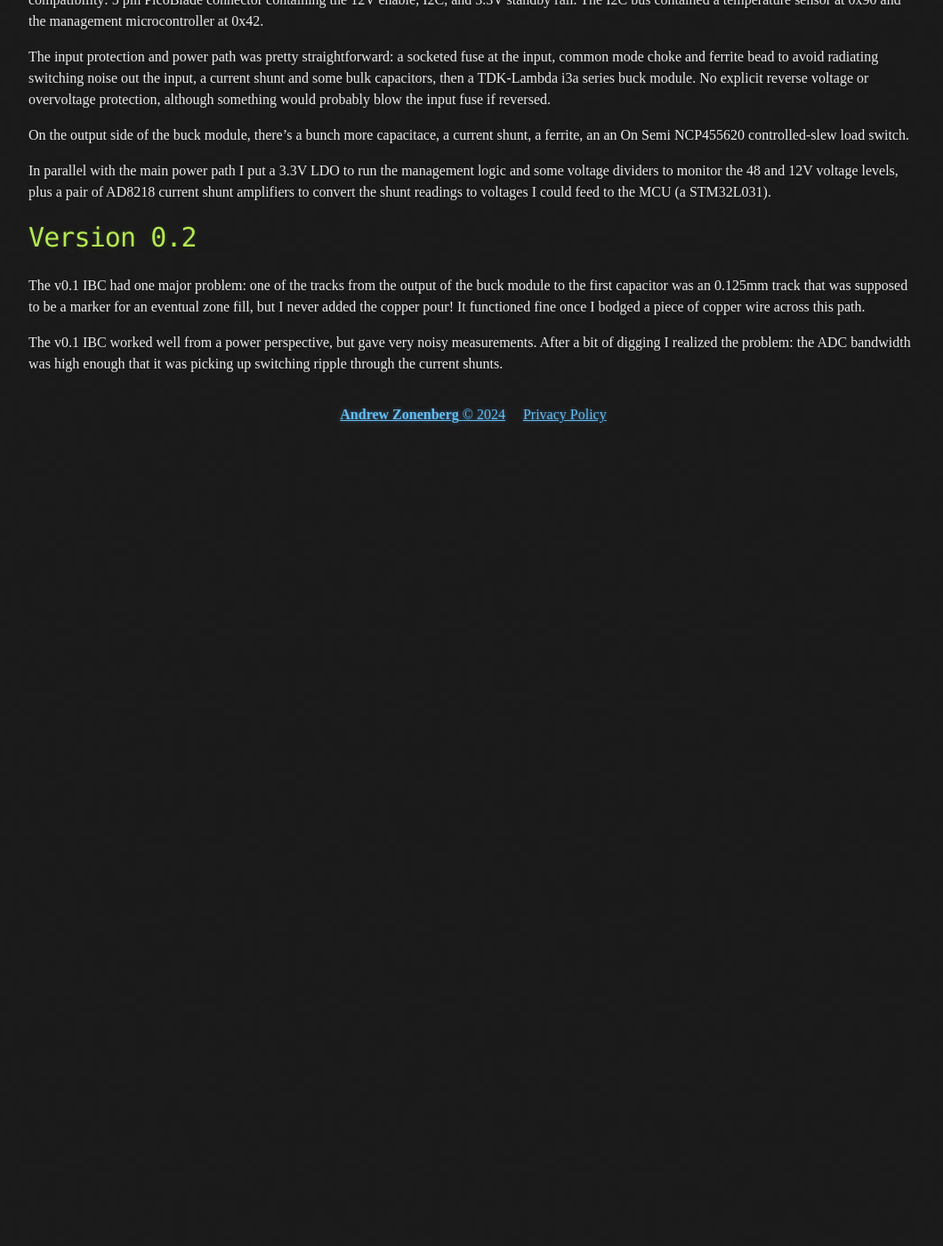
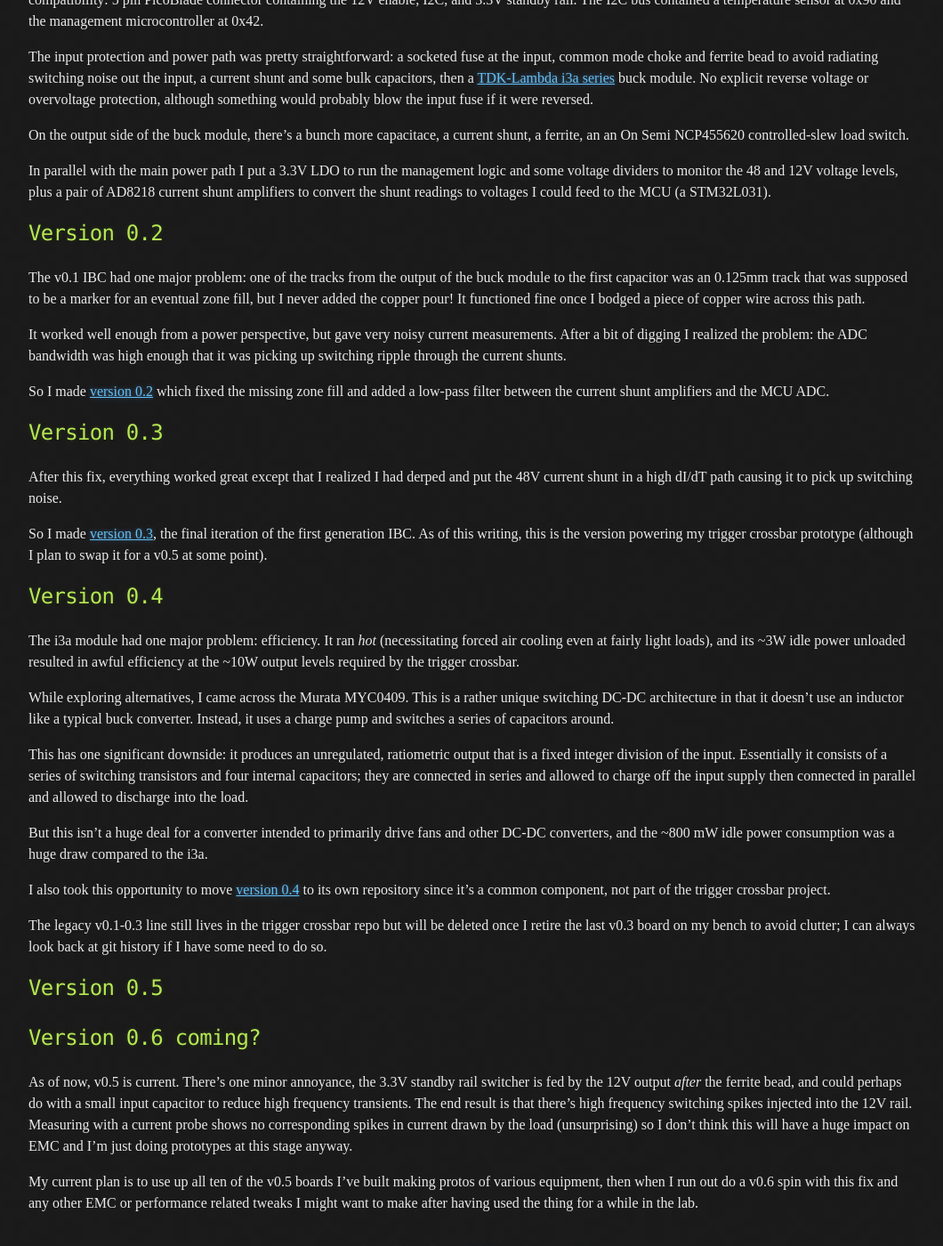
Before and after one commit to azonenberg/serdes-website, a Jekyll site: the page built from serdes/_posts/2024-09-11-Intermediate-bus-converter.md, in a window 1280 px wide and 1400 px high, scrolled down 1251 px. Shown: the whole window at 89% size, without its empty margins (108-1168 px from the left). Built offline with Jekyll 4.4.1, drawn with Linux system fonts in a browser that asks for light colours; before the commit the page ends 1742 px from its top, so only the background shows below that.

Commit message:
Updates to IC post

```diff
--- a/serdes/_posts/2024-09-11-Intermediate-bus-converter.md
+++ b/serdes/_posts/2024-09-11-Intermediate-bus-converter.md
@@ -55,8 +55,8 @@ This design set the general stage for all of the subsequent designs, and all fut
 
 The input protection and power path was pretty straightforward: a socketed fuse at the input, common mode choke and
 ferrite bead to avoid radiating switching noise out the input, a current shunt and some bulk capacitors, then a
-TDK-Lambda i3a series buck module. No explicit reverse voltage or overvoltage protection, although something would
-probably blow the input fuse if reversed.
+[TDK-Lambda i3a series](url fixme) buck module. No explicit reverse voltage or overvoltage protection, although
+something would probably blow the input fuse if it were reversed.
 
 On the output side of the buck module, there's a bunch more capacitace, a current shunt, a ferrite, an an On Semi
 NCP455620 controlled-slew load switch.
@@ -65,11 +65,63 @@ In parallel with the main power path I put a 3.3V LDO to run the management logi
 the 48 and 12V voltage levels, plus a pair of AD8218 current shunt amplifiers to convert the shunt readings to voltages
 I could feed to the MCU (a STM32L031).
 
-# Version 0.2
+## Version 0.2
 
 The v0.1 IBC had one major problem: one of the tracks from the output of the buck module to the first capacitor was an
 0.125mm track that was supposed to be a marker for an eventual zone fill, but I never added the copper pour! It
 functioned fine once I bodged a piece of copper wire across this path.
 
-The v0.1 IBC worked well from a power perspective, but gave very noisy measurements. After a bit of digging I realized
-the problem: the ADC bandwidth was high enough that it was picking up switching ripple through the current shunts.
+It worked well enough from a power perspective, but gave very noisy current measurements. After a bit of digging I
+realized the problem: the ADC bandwidth was high enough that it was picking up switching ripple through the current
+shunts.
+
+So I made [version 0.2](https://github.com/azonenberg/triggercrossbar/commit/86d453562fa778c61102268df635efaaf52559ad)
+which fixed the missing zone fill and added a low-pass filter between the current shunt amplifiers and the MCU ADC.
+
+## Version 0.3
+
+After this fix, everything worked great except that I realized I had derped and put the 48V current shunt in a high
+dI/dT path causing it to pick up switching noise.
+
+So I made [version 0.3](https://github.com/azonenberg/triggercrossbar/commit/5c2349a092faf42c51e111837561bafba4da2d51),
+the final iteration of the first generation IBC. As of this writing, this is the version powering my trigger crossbar
+prototype (although I plan to swap it for a v0.5 at some point).
+
+## Version 0.4
+
+The i3a module had one major problem: efficiency. It ran *hot* (necessitating forced air cooling even at fairly light
+loads), and its ~3W idle power unloaded resulted in awful efficiency at the ~10W output levels required by the trigger
+crossbar.
+
+While exploring alternatives, I came across the Murata MYC0409. This is a rather unique switching DC-DC architecture in
+that it doesn't use an inductor like a typical buck converter. Instead, it uses a charge pump and switches a series of
+capacitors around.
+
+This has one significant downside: it produces an unregulated, ratiometric output that is a fixed integer division of
+the input. Essentially it consists of a series of switching transistors and four internal capacitors; they are
+connected in series and allowed to charge off the input supply then connected in parallel and allowed to discharge into
+the load.
+
+But this isn't a huge deal for a converter intended to primarily drive fans and other DC-DC converters, and the ~800 mW
+idle power consumption was a huge draw compared to the i3a.
+
+I also took this opportunity to move [version
+0.4](https://github.com/azonenberg/common-ibc/commit/5b499dcd155f62d37ded7c80afa6a95ef9ada696) to its own repository
+since it's a common component, not part of the trigger crossbar project.
+
+The legacy v0.1-0.3 line still lives in the trigger crossbar repo but will be deleted once I retire the last v0.3 board
+on my bench to avoid clutter; I can always look back at git history if I have some need to do so.
+
+## Version 0.5
+
+## Version 0.6 coming?
+
+As of now, v0.5 is current. There's one minor annoyance, the 3.3V standby rail switcher is fed by the 12V output
+*after* the ferrite bead, and could perhaps do with a small input capacitor to reduce high frequency transients. The
+end result is that there's high frequency switching spikes injected into the 12V rail. Measuring with a current probe
+shows no corresponding spikes in current drawn by the load (unsurprising) so I don't think this will have a huge impact
+on EMC and I'm just doing prototypes at this stage anyway.
+
+My current plan is to use up all ten of the v0.5 boards I've built making protos of various equipment, then when I run
+out do a v0.6 spin with this fix and any other EMC or performance related tweaks I might want to make after having used
+the thing for a while in the lab.
```
Also changed, not shown: serdes/privacy.md (+1 -1 lines).
